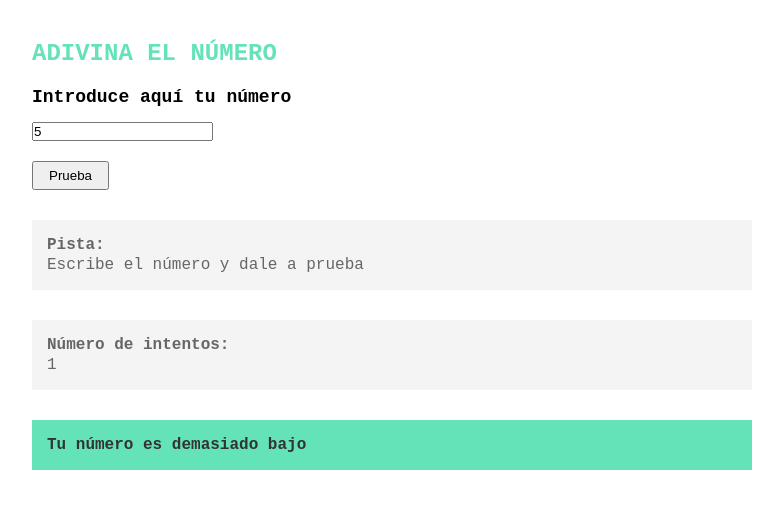
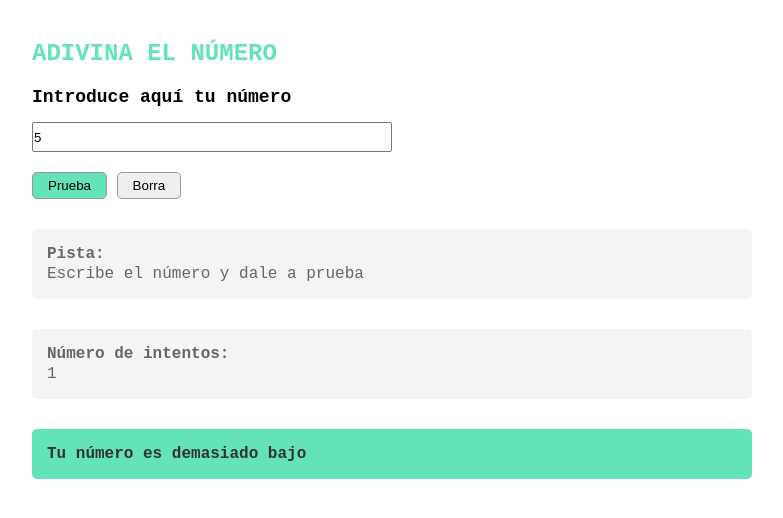
Before and after one commit to Adalab/modulo-2-evaluacion-intermedia-anaapezteguia, a plain HTML site: page index.html in a window 1280 px wide. Both pictures are taken after typing "5" into the empty fields and a click on the input "Prueba". Shown: the whole page, without its empty margins (8-791 px from the left). Drawn offline with Linux system fonts and the light colour scheme.

Commit message:
Add first improvements to page

```diff
--- a/index.html
+++ b/index.html
@@ -9,13 +9,14 @@
     </title>
 </head>
 <body>
-    <form class="myForm js-form">
+    <form action="" method="post" class="myForm js-form">
         <h1 class="title">Adivina el número</h1>
-        <div>
+        <fieldset class="fieldset">
             <label for="setNumber" class="label">Introduce aquí tu número</label>
-            <input type="number" id="setNumber" name="setNumber" class="input js-myBet">
-            <input type="submit" class="button js-trialBtn" value="Prueba" />
-        </div>
+            <input placeholder ="Introduce aquí tu número" type="number" id="setNumber" name="setNumber" class="input js-myBet">
+            <input type="submit" class="button start js-trialBtn" value="Prueba" />
+            <input type="reset" class="button js-resetBtn" value="Borra" />
+        </fieldset>
         <div class="show">
             <h3 class="subtitle">Pista:</h3>
             <p class="text js-myClue">Escribe el número y dale a prueba</p>
@@ -24,7 +25,7 @@
             <h3 class="subtitle">Número de intentos:</h3>
             <p class="text js-trialCounter">0</p>
         </div>
-        <div class="message hidden js-notice">
+        <div class="message js-notice">
             <h3 class="subtitle js-message"></h3>
         </div>
     </form>
--- a/js/main.js
+++ b/js/main.js
@@ -1,6 +1,7 @@
 'use strict';
 const betElement = document.querySelector('.js-myBet');
 const trialElement = document.querySelector('.js-trialBtn');
+const resetElement = document.querySelector('.js-resetBtn');
 const attemptElement = document.querySelector('.js-trialCounter');
 const noticeElement = document.querySelector('.js-notice');
 const messageElement = document.querySelector('.js-message');
@@ -13,35 +14,36 @@ console.log(randomNumber);
 function getRandomNumber(max) {
     return Math.ceil(Math.random() * max);
 }
+function handleCounter() {
+    trialCounter++;
+}
+function handleReset() {
+    location.reload();
+}
+
 
 function handleTrialButton (ev) {
     ev.preventDefault()
-    trialCounter++;
-    // console.log(trialCounter);
-    // console.log('me han clicado');
+    handleCounter()
     const myBet = parseInt(betElement.value);
-    console.log(myBet);
+    // console.log(myBet);
     if (myBet >100 || myBet <= 0) {
         attemptElement.innerHTML = trialCounter;
-        noticeElement.classList.toggle('hidden');
         messageElement.innerHTML = 'Tu número debe estar entre 1 y 100';
     } else if (myBet === randomNumber) {
         attemptElement.innerHTML = trialCounter;
-        noticeElement.classList.toggle('hidden');
         messageElement.innerHTML = '¡¡¡Has ganado campeona!!!';
     } else if (myBet > randomNumber) {
         attemptElement.innerHTML = trialCounter;
-        noticeElement.classList.toggle('hidden');
         messageElement.innerHTML = 'Tu número es demasiado alto';
     } else if (myBet < randomNumber) {
         attemptElement.innerHTML = trialCounter;
-        noticeElement.classList.toggle('hidden');
         messageElement.innerHTML = 'Tu número es demasiado bajo';
     } else {
         attemptElement.innerHTML = trialCounter;
-        noticeElement.classList.toggle('hidden');
         messageElement.innerHTML = 'Inténtalo de nuevo :)';
     }
 
 }
 trialElement.addEventListener ('click', handleTrialButton);
+resetElement.addEventListener ('click', handleReset);
--- a/styles/main.css
+++ b/styles/main.css
@@ -1,18 +1,26 @@
+:root {
+  --myColor: rgb(100, 227, 184);
+}
+
 * {
   margin: 0;
   padding: 0;
   box-sizing: border-box;
 }
+
 .myForm {
   padding: 40px;
   font-family: "Courier New", Courier, monospace;
+}
+.fieldset {
+  border: none;
 }
 .title {
   margin-bottom: 20px;
   font-weight: bold;
   font-size: 24px;
   text-transform: uppercase;
-  color: rgb(100, 227, 184);
+  color: var(--myColor);
 }
 .label {
   display: block;
@@ -23,12 +31,20 @@
 .input {
   display: block;
   margin-bottom: 20px;
+  width: 30%;
+  height: 30px;
 }
 .button {
   padding: 5px 15px;
+  border: 1px solid #999;
+  border-radius: 5px;
+}
+.start {
+  background-color: var(--myColor);
 }
 .show {
   margin: 30px 0;
+  border-radius: 5px;
   padding: 15px;
   background-color: #f4f4f4;
   width: 60%;
@@ -37,7 +53,9 @@
 .message {
   margin: 30px 0;
   padding: 15px;
-  background-color: rgb(100, 227, 184);
+  height: 50px;
+  border-radius: 5px;
+  background-color: var(--myColor);
   width: 60%;
 }
 .message .subtitle {
@@ -49,6 +67,3 @@
   line-height: 20px;
   color: #666;
 }
-.hidden {
-  display: none;
-}
```
